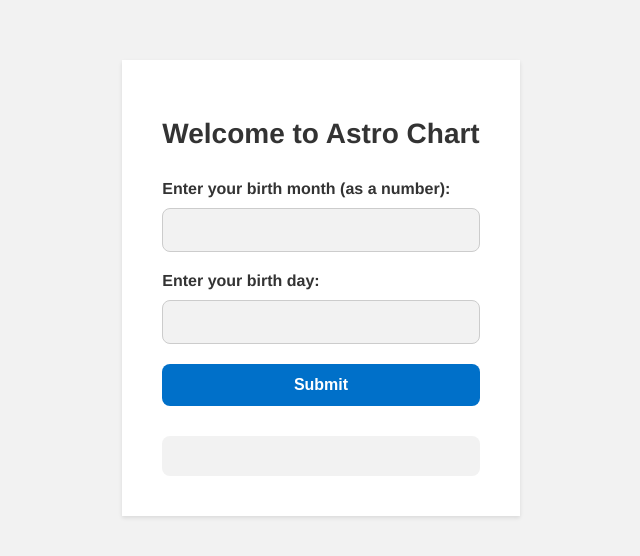
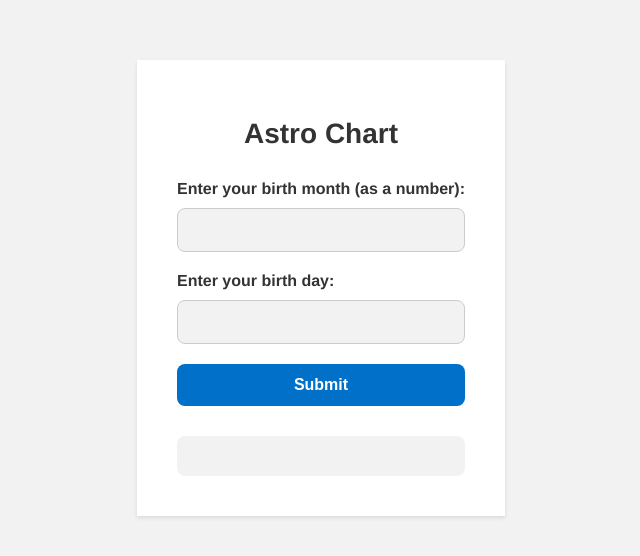
Before and after one commit to mcollins21/astroChart, a website: page index.html in a window 1280 px wide. Shown: the part 120-676 px from the top of the page, without its empty margins (319-959 px from the left). Drawn offline with Linux system fonts and the light colour scheme.

Commit message:
altered astro chart welcome message

```diff
--- a/index.html
+++ b/index.html
@@ -6,7 +6,7 @@
 </head>
 <body>
 <div class="container">
-    <h1>Welcome to Astro Chart</h1>
+    <h1>Astro Chart</h1>
     <form id="astroForm" class="form">
         <label for="birthMonth">Enter your birth month (as a number): </label>
         <input type="number" id="birthMonth" required>
```
